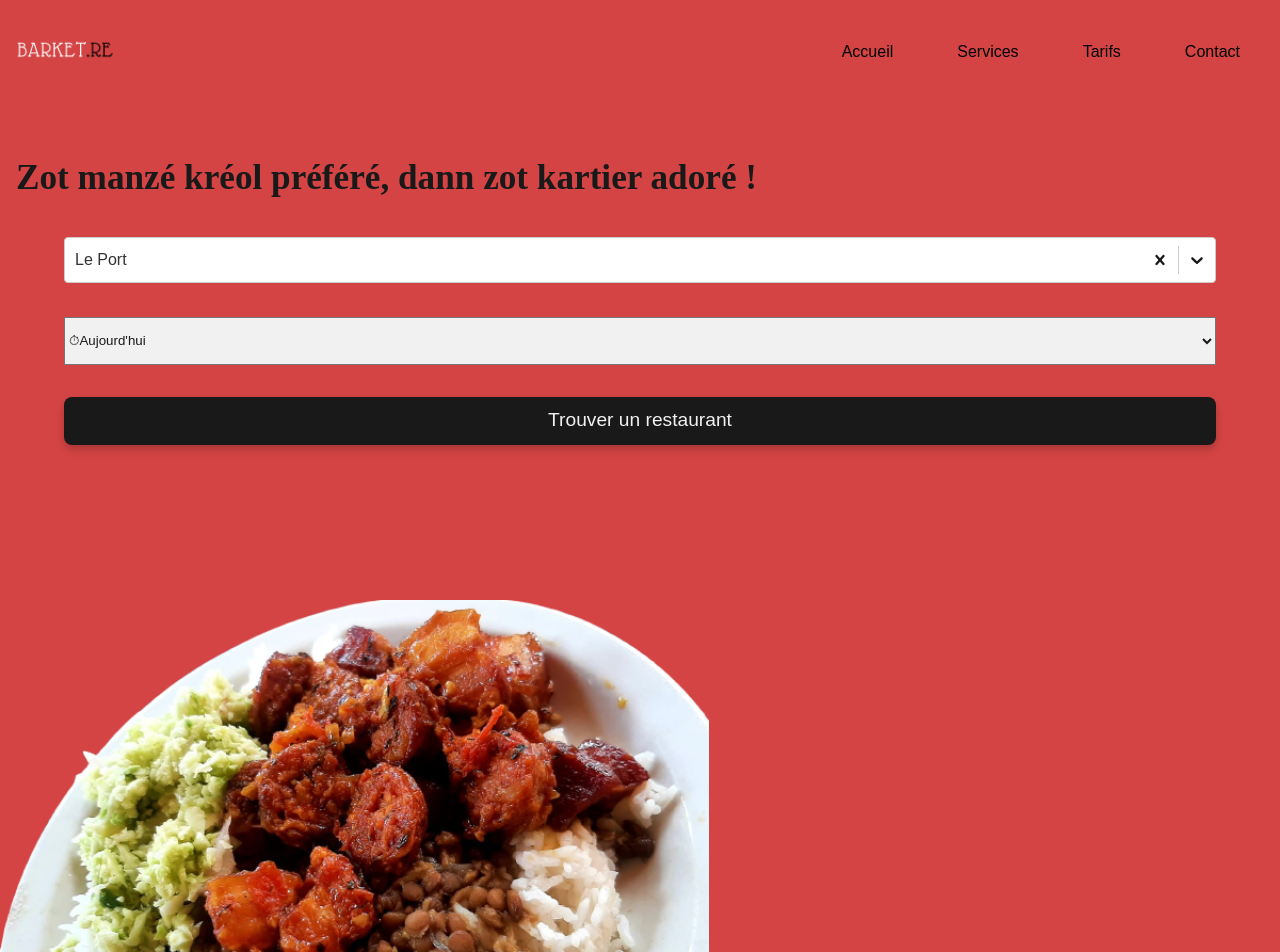
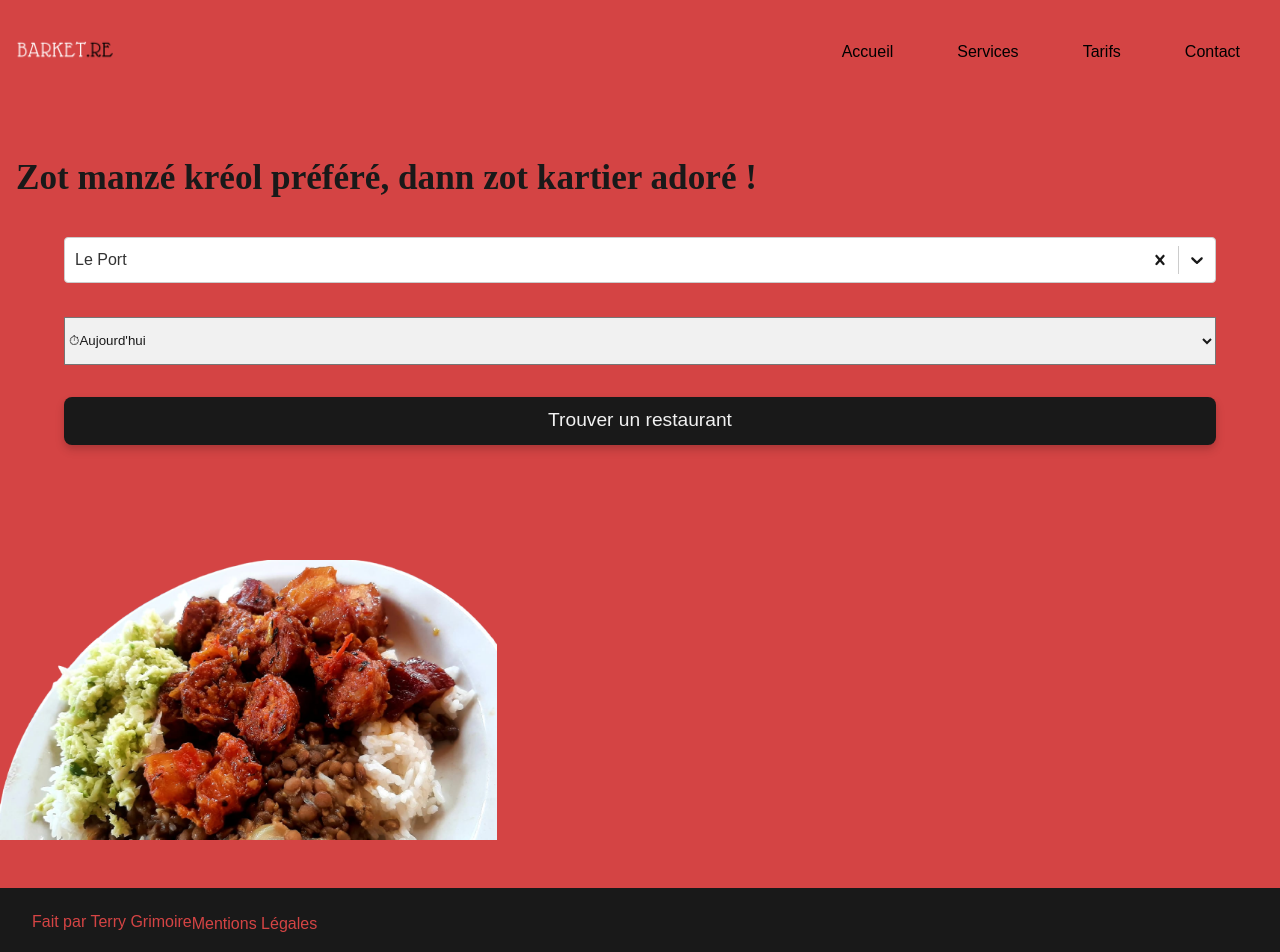
Before and after one commit to TerryGrimoire/barket.re, a React (Vite) app: page / in a window 1280 px wide. Shown: the top 952 px of the page. Built offline with nearby package versions, Linux system fonts and the light colour scheme; a web font is replaced by a local one.

Commit message:
changind landing page image size

```diff
--- a/src/App.css
+++ b/src/App.css
@@ -224,7 +224,7 @@ form * {
 
 .home_container {
   position: relative;
-  min-height: 110vh
+  min-height: 90vh
 }
 
 .home_container * {
@@ -238,7 +238,7 @@ z-index: 0;
 }
 
 .home_container img {
-  height: 50vh;
+  height: 35vh;
   width: auto;
 }
 /********************************************************************* Page 1 *********************************************************************/
```
